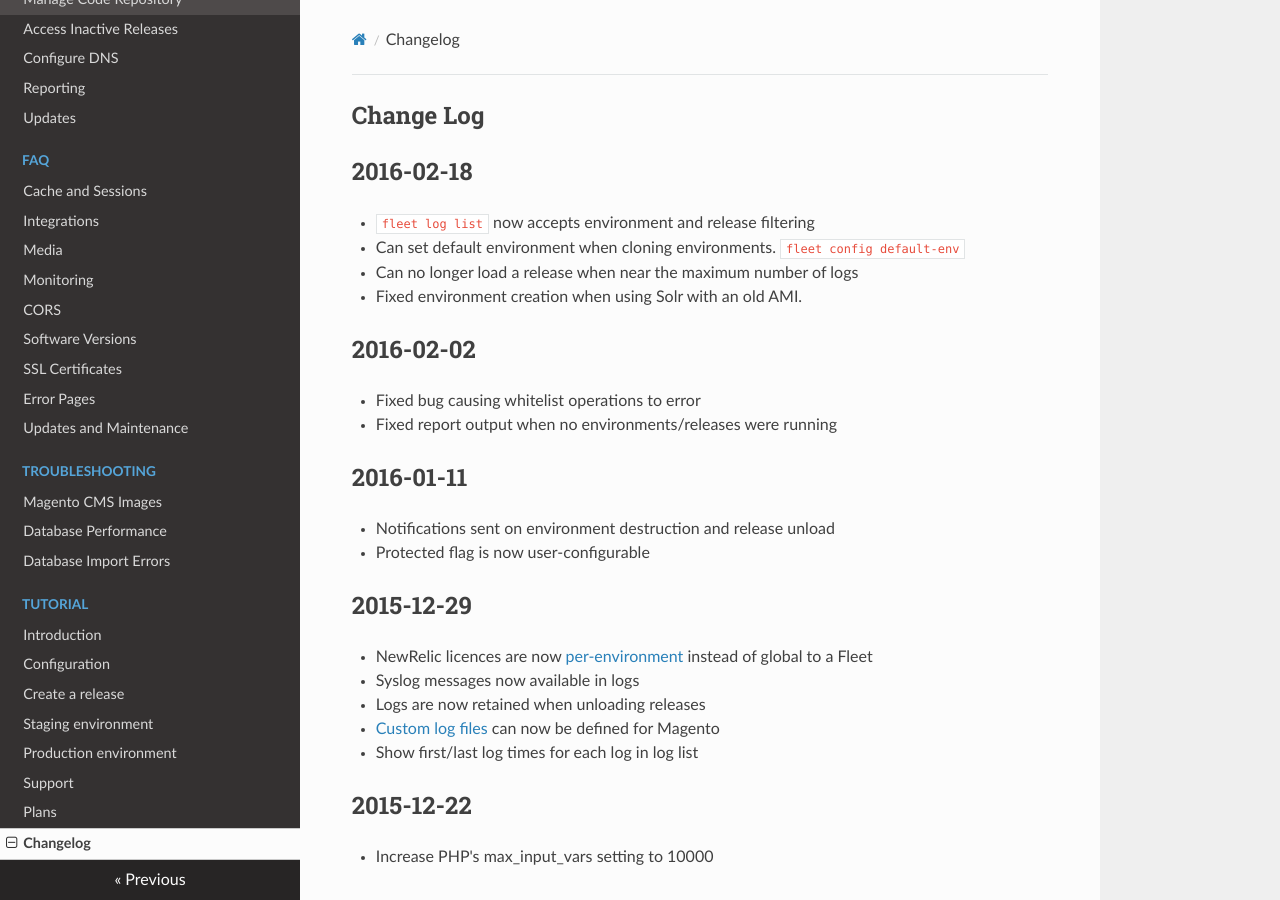
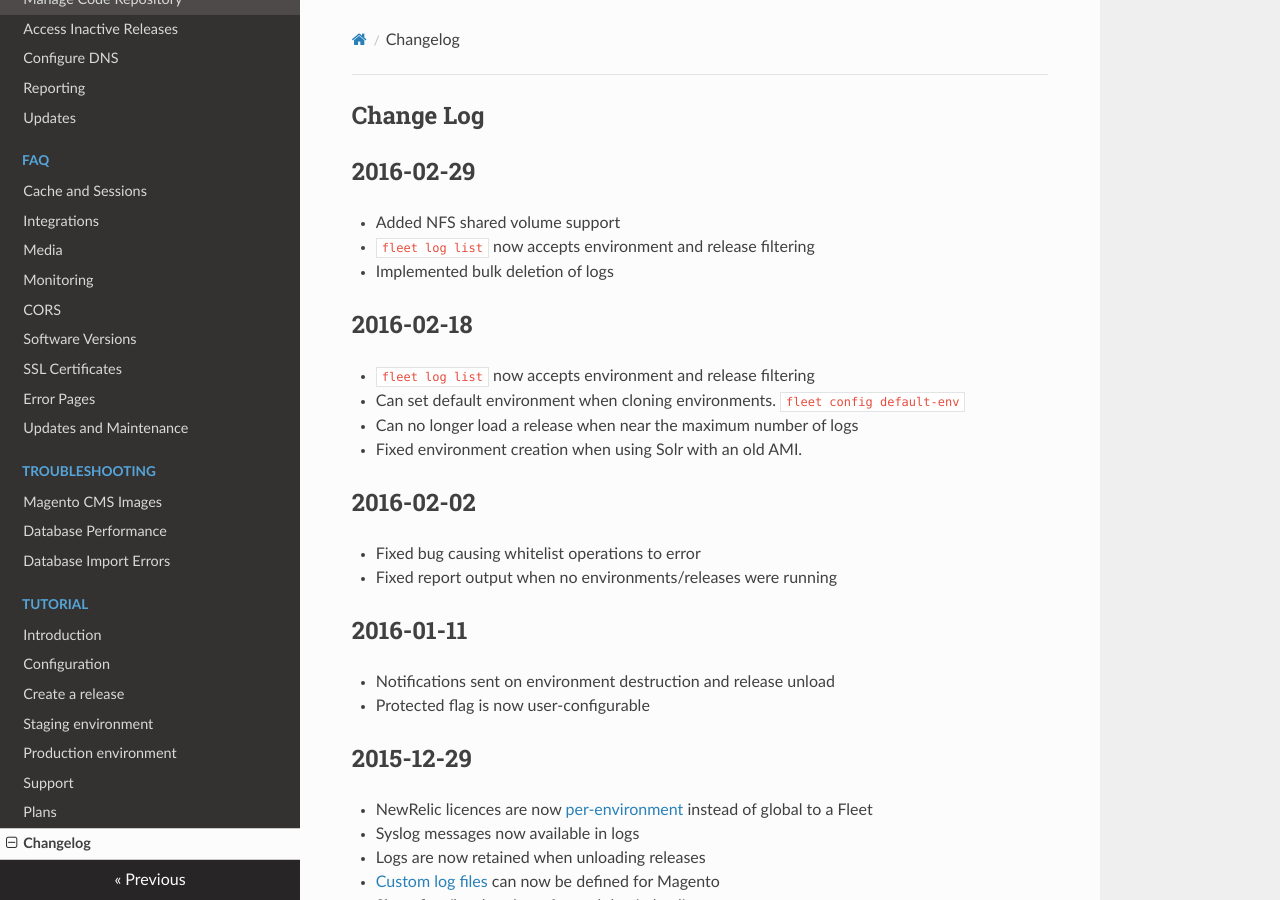
Before and after one commit to anchor/fleet-magento-docs, an MkDocs documentation site: the page built from docs/changelog.md, in a window 1280 px wide and 900 px high. Built offline with MkDocs 1.6.1, drawn with Linux system fonts in a browser that asks for light colours; nearby versions of some CDN libraries; old or Windows-style settings are respelled for this version of MkDocs.

Commit message:
Changelog for release 2016-02-29

```diff
--- a/docs/changelog.md
+++ b/docs/changelog.md
@@ -1,5 +1,12 @@
 Change Log
 ----------
+
+2016-02-29
+----------
+
+* Added NFS shared volume support
+* `fleet log list` now accepts environment and release filtering
+* Implemented bulk deletion of logs
 
 2016-02-18
 ----------
```
